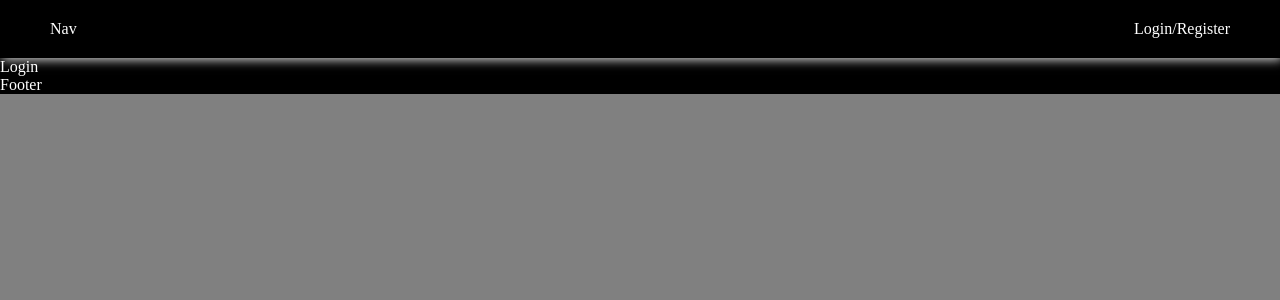
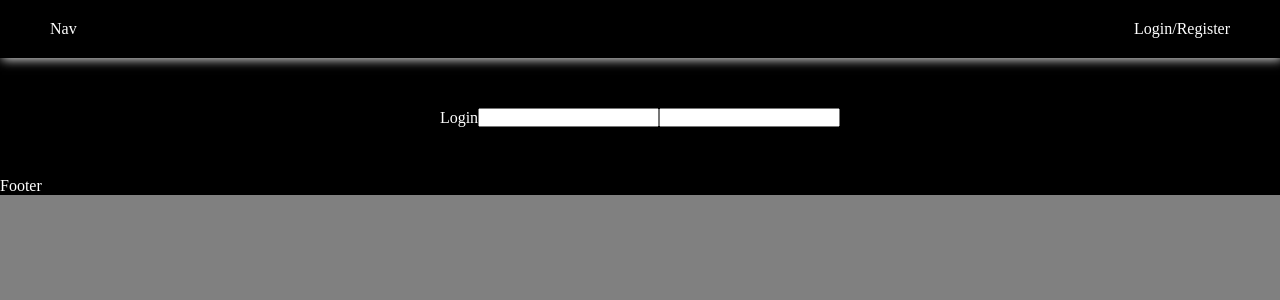
Before and after one commit to TheDa21crj/attendance-fronend, a React (Vite) app: page /Login in a window 1280 px wide. Shown: the top 300 px of the page. Built offline with nearby package versions, Linux system fonts and the light colour scheme.

Commit message:
Update Login.jsx

```diff
--- a/src/Pages/Login.jsx
+++ b/src/Pages/Login.jsx
@@ -1,5 +1,14 @@
 import React from "react";
 
+// Css
+import LCss from "./Css/Login.module.css";
+
 export default function Login() {
-  return <div>Login</div>;
+  return (
+    <div className={LCss.mDIv}>
+      <p>Login</p>
+      <input type="text" name="" id="" />
+      <input type="text" name="" id="" />
+    </div>
+  );
 }
```
